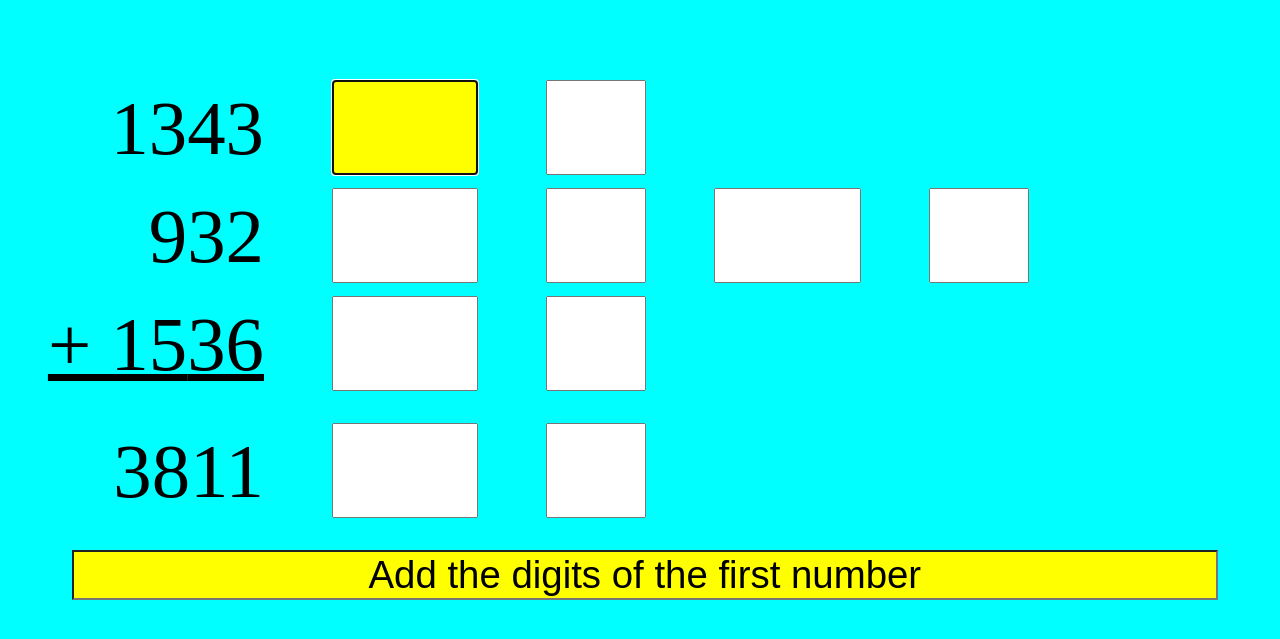
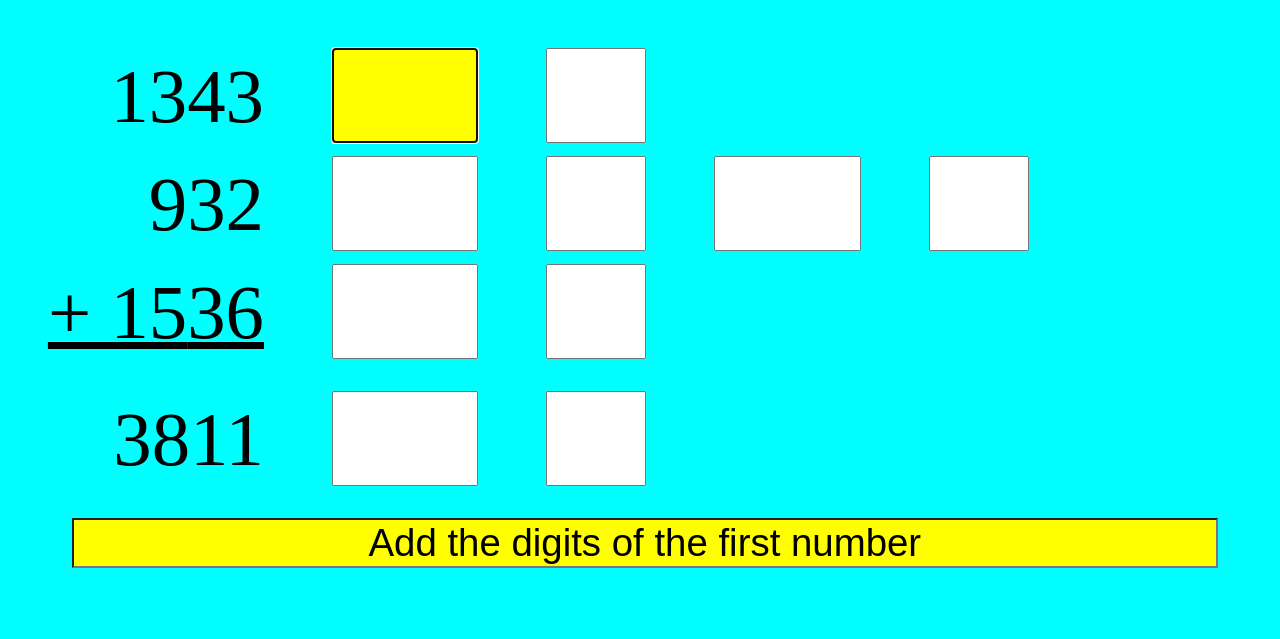
Before and after one commit to mebartsch/mebartsch.github.io, a Jekyll site: the page projects/CastingNines/TryIt/index.html, which Jekyll copies as it is, in a window 1280 px wide. Shown: the top 639 px of the page. Built offline with Jekyll 4.4.1, drawn with Linux system fonts in a browser that asks for light colours.

Commit message:
Update index.html

```diff
--- a/projects/CastingNines/TryIt/index.html
+++ b/projects/CastingNines/TryIt/index.html
@@ -68,7 +68,7 @@
 
   <div>
 
-   <div style="margin-top:5em">                     <!-- line 1 -->
+   <div style="margin-top:3em">                     <!-- line 1 -->
     <label for="box1-1">1343</label>
     <input style="width:1.8em;background:yellow" type="text" id="box1-1" autofocus onkeyup="nextStep('box1-1','box1-2',11,'Add the digits of the number you just entered')"/>
     <input style="width:1.2em" type="text" id="box1-2" onkeyup="nextStep('box1-2','box2-1',2,'Add the digits of the second number')"/>
```
